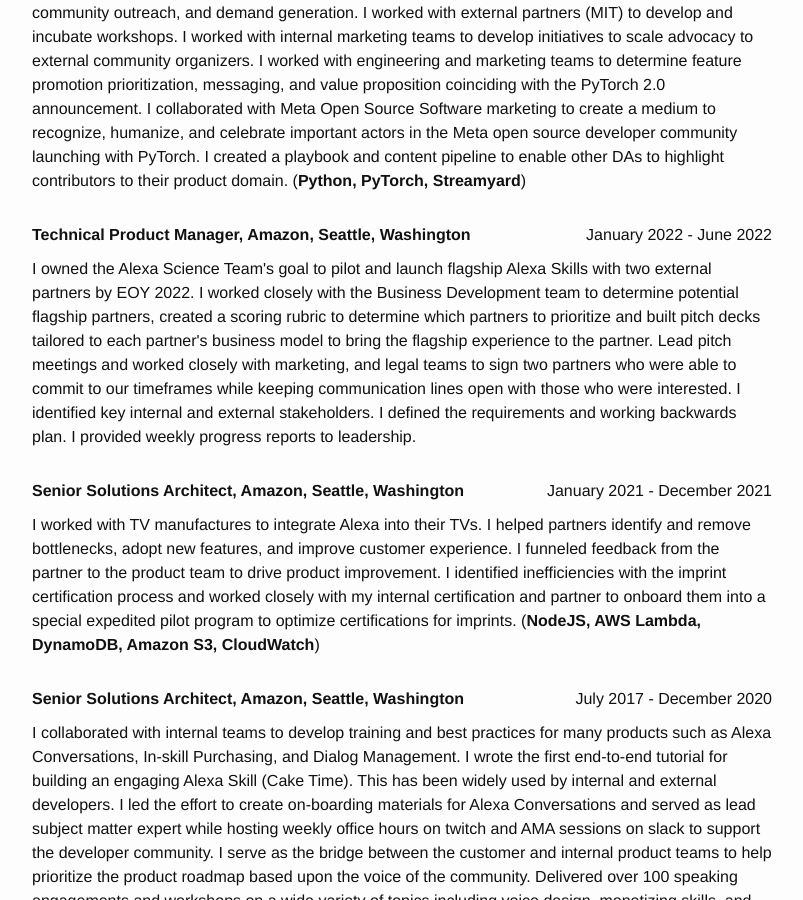
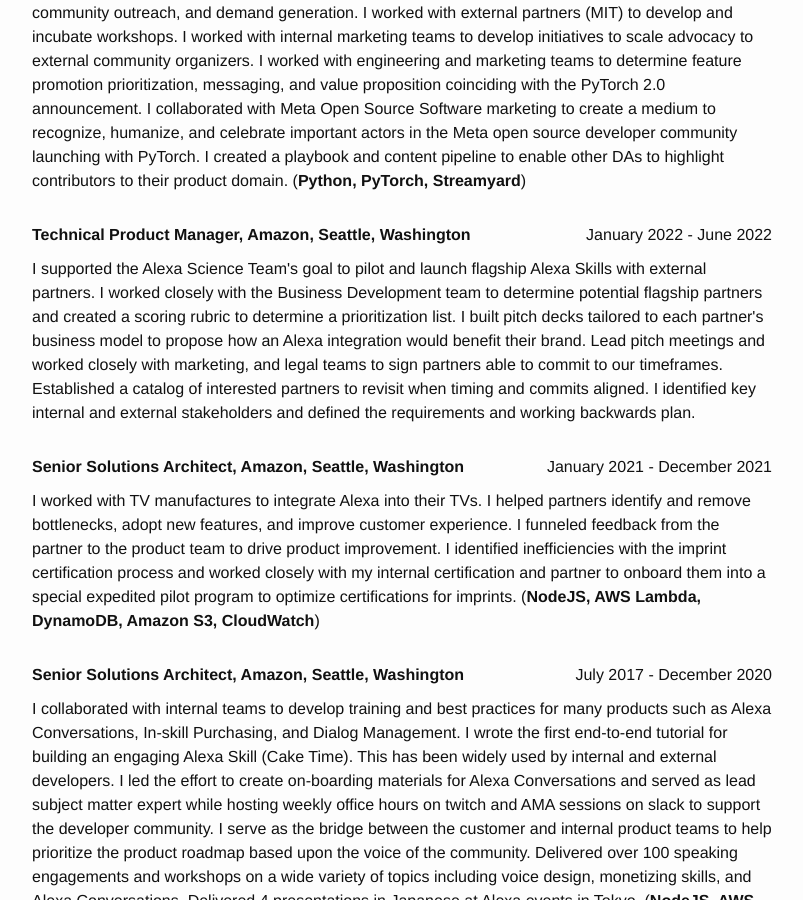
Before and after one commit to SleepyDeveloper/sleepydeveloper.github.io, a Jekyll site: the page built from index.html, in a window 1280 px wide and 900 px high, scrolled down 400 px. Shown: the whole window, without its empty margins (238-1041 px from the left). Built offline with Jekyll 4.4.1, drawn with Linux system fonts in a browser that asks for light colours.

Commit message:
updated description

```diff
--- a/_data/work-experience.yml
+++ b/_data/work-experience.yml
@@ -9,7 +9,7 @@
   title: Technical Product Manager
   location: Seattle, Washington
   duration: January 2022 - June 2022
-  description: I owned the Alexa Science Team's goal to pilot and launch flagship Alexa Skills with two external partners by EOY 2022. I worked closely with the Business Development team to determine potential flagship partners, created a scoring rubric to determine which partners to prioritize and built pitch decks tailored to each partner's business model to bring the flagship experience to the partner. Lead pitch meetings and worked closely with marketing, and legal teams to sign two partners who were able to commit to our timeframes while keeping communication lines open with those who were interested. I identified key internal and external stakeholders.  I defined the requirements and working backwards plan. I provided weekly progress reports to leadership.
+  description: I supported the Alexa Science Team's goal to pilot and launch flagship Alexa Skills with external partners. I worked closely with the Business Development team to determine potential flagship partners and created a scoring rubric to determine a prioritization list. I built pitch decks tailored to each partner's business model to propose how an Alexa integration would benefit their brand. Lead pitch meetings and worked closely with marketing, and legal teams to sign partners able to commit to our timeframes. Established a catalog of interested partners to revisit when timing and commits aligned. I identified key internal and external stakeholders and defined the requirements and working backwards plan.
   technologies:
 
 - company: Amazon
```
